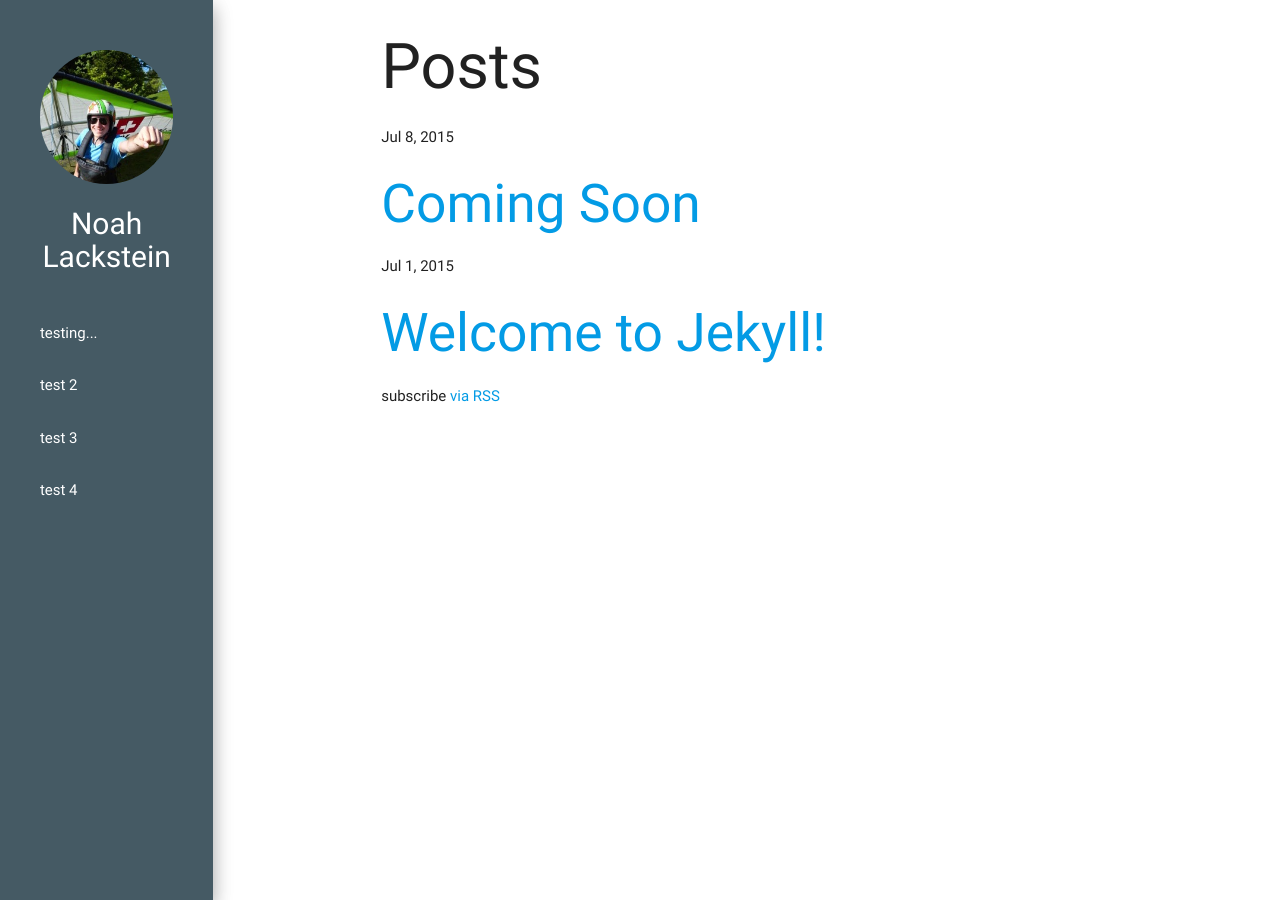
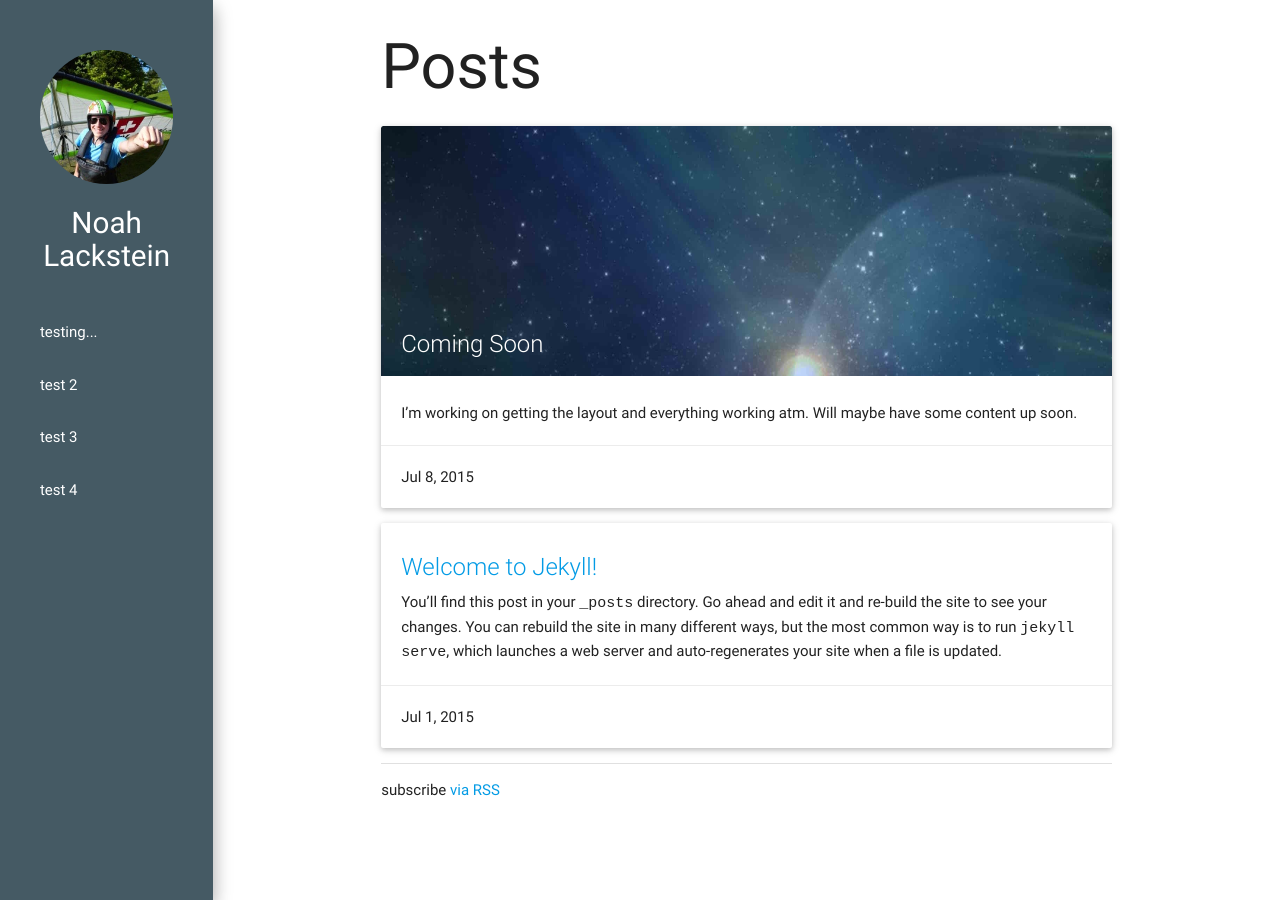
Before and after one commit to lackstein/lackstein.github.io, a Jekyll site: the page built from index.html, in a window 1280 px wide. Built offline with Jekyll 4.4.1, drawn with Linux system fonts in a browser that asks for light colours; nearby versions of some CDN libraries.

Commit message:
Use card design for posts. Add optional header image. Absolute positioning of sidebar so it doesn't scroll. Always show the scrollbar so the width doesn't suddenly change between pages.

```diff
--- a/_config.yml
+++ b/_config.yml
@@ -4,6 +4,7 @@ email: noah@lackstein.com
 description: > # this means to ignore newlines until "baseurl:"
   Studying Computer Science and Finance at McGill University in Montreal
 baseurl: "" # the subpath of your site, e.g. /blog/
+imageurl: "/images/" # the subpath to the images directory
 url: "http://lackstein.com" # the base hostname & protocol for your site
 twitter_username: lackstein
 github_username:  lackstein
--- a/_includes/sidebar.html
+++ b/_includes/sidebar.html
@@ -2,7 +2,7 @@
   <div class="col s12">
     <a href="/">
       <img class="circle responsive-img hide-on-med-and-down" src="/images/skydiving.jpg" /><br />
-      <h4 class="white-text center-align" style="font-size: 2rem;">Noah Lackstein</h4>
+      <h4 class="white-text center-align" style="font-size: 1.98rem;">Noah Lackstein</h4>
     </a>
   </div>
 </div>
--- a/_layouts/default.html
+++ b/_layouts/default.html
@@ -11,7 +11,7 @@
         </div>
       </div>
 
-      <div class="col s12 l10">
+      <div class="col s12 l10 offset-l2">
         <div class="container">
           {{ content }}
         </div>
--- a/_posts/2015-07-08-coming-soon.markdown
+++ b/_posts/2015-07-08-coming-soon.markdown
@@ -1,6 +1,7 @@
 ---
 layout: post
 title:  "Coming Soon"
+list_image: space.jpg
 ---
 
 I'm working on getting the layout and everything working atm. Will maybe have some content up soon.
--- a/css/lackstein.scss
+++ b/css/lackstein.scss
@@ -2,6 +2,10 @@
 ---
 html, body {
   height: 100%;
+}
+
+body {
+  overflow-y: scroll;
 }
 
 #site {
@@ -12,6 +16,8 @@ html, body {
 #sidebar {
   @media only screen and (min-width: 993px) {
     height: 100%;
+    position: fixed;
+    z-index: 998;
   }
   color: #fff;
   background-color: #455a64;
@@ -36,4 +42,17 @@ html, body {
   }
 }
 
+.list-post-image {
+  width: 100%;
+  height: 250px;
+
+  @media only screen and (max-width : 992px) {
+    display: none !important;
+  }
+
+  + span {
+    color: #fff !important;
+  }
+}
+
 @import "syntax-highlighting";
--- a/index.html
+++ b/index.html
@@ -2,22 +2,36 @@
 layout: default
 ---
 
-<div class="home">
+<h1>Posts</h1>
 
-  <h1 class="page-heading">Posts</h1>
+<div id="post-list">
+  {% for post in site.posts %}
+		<div class="card hoverable">
+		{% if post.list_image != nil %}
+			<div class="card-image">
+				<a href="{{ post.url | prepend: site.baseurl }}">
+	        <img class="list-post-image" src="{{ post.list_image | prepend: site.imageurl | prepend: site.baseurl }}">
+		      <span class="card-title white-text">
+		        {{ post.title }}
+		      </span>
+				</a>
+      </div>
+		{% endif %}
+			<div class="card-content">
+			{% if post.list_image == nil %}
+	      <span class="card-title">
+	        <a href="{{ post.url | prepend: site.baseurl }}">{{ post.title }}</a>
+	      </span>
+			{% endif %}
+				{{ post.excerpt }}
+			</div>
+			<div class="card-action">
+				<span>{{ post.date | date: "%b %-d, %Y" }}</span>
+			</div>
+    </div>
+  {% endfor %}
+</div>
 
-  <ul class="post-list">
-    {% for post in site.posts %}
-      <li>
-        <span class="post-meta">{{ post.date | date: "%b %-d, %Y" }}</span>
+<div class="divider"></div>
 
-        <h2>
-          <a class="post-link" href="{{ post.url | prepend: site.baseurl }}">{{ post.title }}</a>
-        </h2>
-      </li>
-    {% endfor %}
-  </ul>
-
-  <p class="rss-subscribe">subscribe <a href="{{ "/feed.xml" | prepend: site.baseurl }}">via RSS</a></p>
-
-</div>
+<p>subscribe <a href="{{ "/feed.xml" | prepend: site.baseurl }}">via RSS</a></p>
```
Also changed, not shown: images/space.jpg (added).
